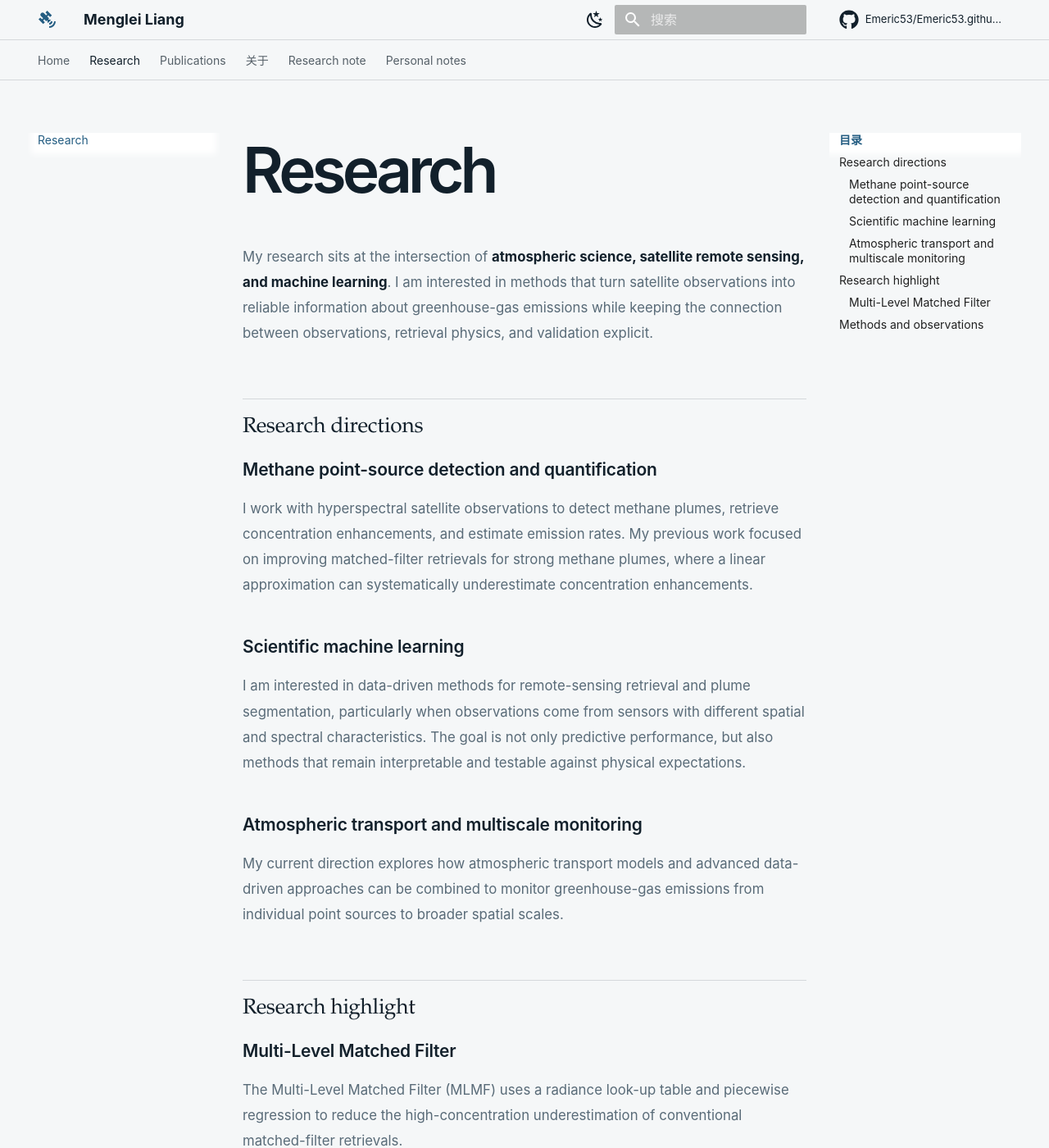
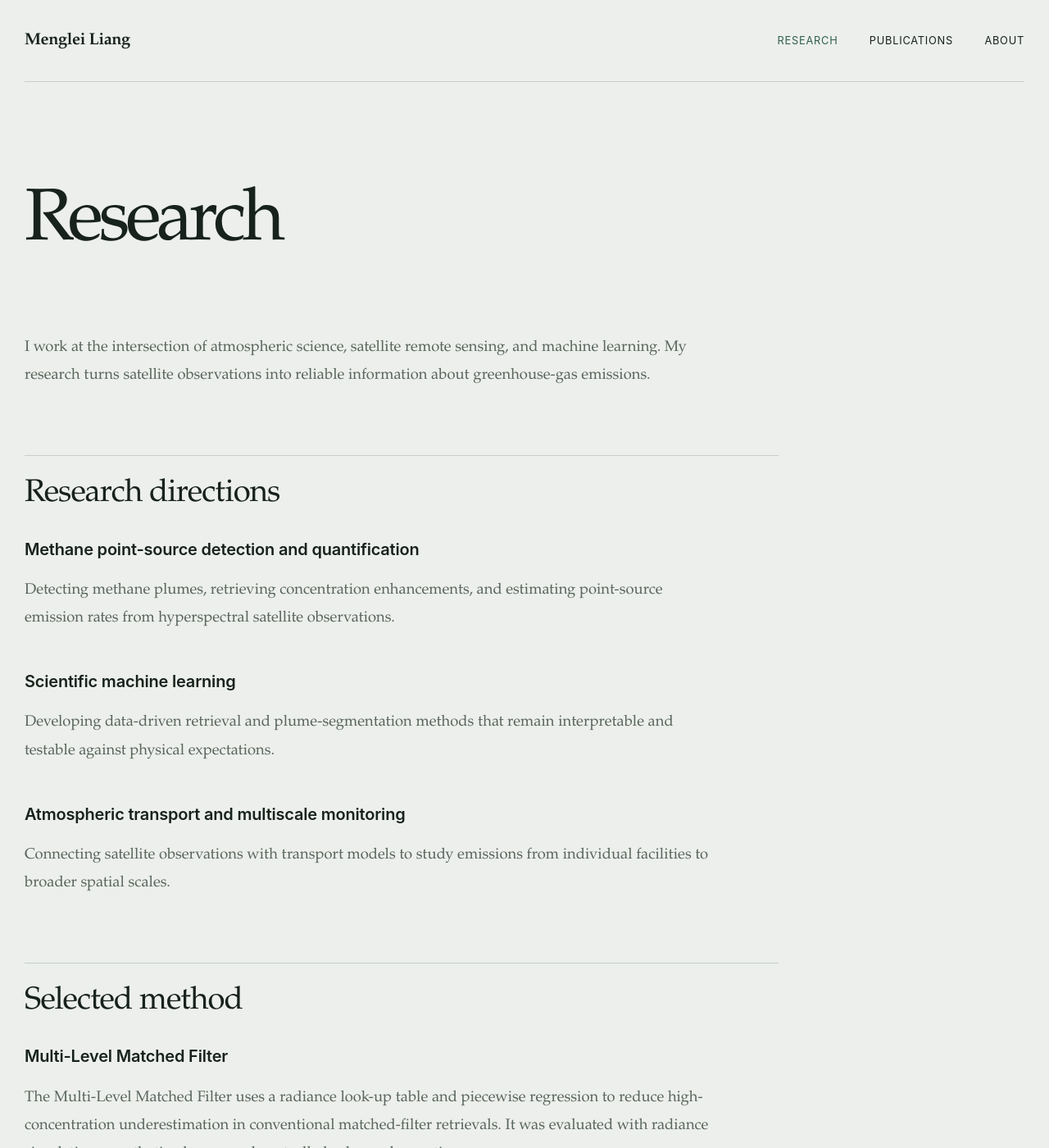
Before and after one commit to Emeric53/Emeric53.github.io, an MkDocs documentation site: the page built from docs/research.md, in a window 1280 px wide and 1400 px high. Shown: the whole window at 82% size. Built offline with MkDocs 1.6.1 and Material for MkDocs 9.7.7, drawn with Linux system fonts in a browser that asks for light colours; comment, search, counter and statistics services are not loaded; some of the changed text lies outside the part shown.

Commit message:
Simplify academic site structure

```diff
--- a/docs/research.md
+++ b/docs/research.md
@@ -1,47 +1,31 @@
 ---
 title: Research
 description: Menglei Liang's research on methane remote sensing, scientific machine learning, and greenhouse-gas monitoring.
+template: academic-page.html
 ---
 
 # Research
 
-My research sits at the intersection of **atmospheric science, satellite remote sensing, and machine learning**. I am interested in methods that turn satellite observations into reliable information about greenhouse-gas emissions while keeping the connection between observations, retrieval physics, and validation explicit.
+I work at the intersection of atmospheric science, satellite remote sensing, and machine learning. My research turns satellite observations into reliable information about greenhouse-gas emissions.
 
 ## Research directions
 
 ### Methane point-source detection and quantification
 
-I work with hyperspectral satellite observations to detect methane plumes, retrieve concentration enhancements, and estimate emission rates. My previous work focused on improving matched-filter retrievals for strong methane plumes, where a linear approximation can systematically underestimate concentration enhancements.
+Detecting methane plumes, retrieving concentration enhancements, and estimating point-source emission rates from hyperspectral satellite observations.
 
 ### Scientific machine learning
 
-I am interested in data-driven methods for remote-sensing retrieval and plume segmentation, particularly when observations come from sensors with different spatial and spectral characteristics. The goal is not only predictive performance, but also methods that remain interpretable and testable against physical expectations.
+Developing data-driven retrieval and plume-segmentation methods that remain interpretable and testable against physical expectations.
 
 ### Atmospheric transport and multiscale monitoring
 
-My current direction explores how atmospheric transport models and advanced data-driven approaches can be combined to monitor greenhouse-gas emissions from individual point sources to broader spatial scales.
+Connecting satellite observations with transport models to study emissions from individual facilities to broader spatial scales.
 
-## Research highlight
+## Selected method
 
 ### Multi-Level Matched Filter
 
-The Multi-Level Matched Filter (MLMF) uses a radiance look-up table and piecewise regression to reduce the high-concentration underestimation of conventional matched-filter retrievals.
-
-Across the validation experiments reported in the paper:
-
-- high-concentration relative errors were reduced from as much as −30% to within ±5%;
-- the regression slope improved from 0.89 to 1.00 in radiance-residual tests;
-- RMSE decreased from 1563.63 to 337.09 ppm·m for simulated Gaussian plumes;
-- controlled-release emission estimates improved from an R² of 0.71 to 0.96.
+The Multi-Level Matched Filter uses a radiance look-up table and piecewise regression to reduce high-concentration underestimation in conventional matched-filter retrievals. It was evaluated with radiance simulations, synthetic plumes, and controlled-release observations.
 
 [Read the paper](https://doi.org/10.3390/rs17050843){ .academic-inline-link }
-[Chinese research note](academic/新型多层匹配滤波算法显著提升甲烷排放监测精度-公众号.md){ .academic-inline-link }
-
-## Methods and observations
-
-- Hyperspectral and multispectral satellite observations
-- Methane matched-filter retrievals
-- Radiative-transfer simulations and look-up tables
-- Plume detection and semantic segmentation
-- Controlled-release and simulated-plume validation
-- Atmospheric transport and inverse-modeling workflows
--- a/docs/stylesheets/academic.css
+++ b/docs/stylesheets/academic.css
@@ -1,12 +1,12 @@
 :root {
-  --academic-bg: #f5f7f8;
-  --academic-surface: #ffffff;
-  --academic-ink: #12202b;
-  --academic-muted: #596b78;
-  --academic-faint: #8b99a3;
-  --academic-line: rgba(18, 32, 43, 0.14);
-  --academic-blue: #245d82;
-  --academic-cyan: #58a4b8;
+  --academic-bg: #ecefeb;
+  --academic-surface: #f7f8f5;
+  --academic-ink: #18221c;
+  --academic-muted: #59645d;
+  --academic-faint: #7d8981;
+  --academic-line: rgba(24, 34, 28, 0.16);
+  --academic-blue: #315f52;
+  --academic-cyan: #315f52;
   --academic-serif: "Iowan Old Style", "Palatino Linotype", "Noto Serif", Georgia, serif;
   --academic-sans: Inter, "Helvetica Neue", "PingFang SC", Arial, sans-serif;
   --academic-mono: "SFMono-Regular", Consolas, monospace;
@@ -45,6 +45,10 @@
 
 body {
   background: var(--academic-bg);
+}
+
+html {
+  overflow-y: scroll;
 }
 
 .md-header {
@@ -150,26 +154,30 @@ body {
   color: var(--academic-blue);
 }
 
-.md-main__inner:has(.academic-home) {
+.md-main__inner:has(.academic-home),
+.md-main__inner:has(.academic-shell) {
   display: block;
   max-width: none;
   margin: 0;
 }
 
-.academic-home {
+.academic-home,
+.academic-shell {
   min-height: 100vh;
   color: var(--academic-ink);
   background: var(--academic-bg);
 }
 
-.academic-home a {
+.academic-home a,
+.academic-shell a {
   color: inherit;
 }
 
 .academic-nav,
 .academic-main,
+.academic-page,
 .academic-footer {
-  width: min(calc(100% - 3rem), 76rem);
+  width: min(calc(100% - 3rem), 64rem);
   margin-inline: auto;
 }
 
@@ -182,66 +190,48 @@ body {
   font-family: var(--academic-sans);
   font-size: .68rem;
   letter-spacing: .08em;
-  text-transform: uppercase;
 }
 
 .academic-nav__name {
-  font-family: var(--academic-mono);
-  font-size: .9rem;
-  font-weight: 700;
-}
-
-.academic-nav__name span {
-  color: var(--academic-cyan);
+  font-family: var(--academic-serif);
+  font-size: 1rem;
+  font-weight: 600;
+  letter-spacing: -.02em;
 }
 
 .academic-nav__links {
   display: flex;
   gap: clamp(1.25rem, 3vw, 2.8rem);
+  font-size: .64rem;
+  letter-spacing: .06em;
+  text-transform: uppercase;
 }
 
 .academic-nav__links a:hover {
   color: var(--academic-blue);
 }
 
-.academic-hero {
-  position: relative;
-  display: grid;
-  grid-template-columns: minmax(0, 1.6fr) minmax(16rem, .8fr);
-  gap: 2rem clamp(3rem, 9vw, 8rem);
-  min-height: min(46rem, calc(100vh - 5rem));
-  padding: clamp(4rem, 10vh, 7rem) 0 4rem;
-  border-bottom: 1px solid var(--academic-line);
+.academic-nav__links a[aria-current="page"] {
+  color: var(--academic-blue);
 }
 
-.academic-hero__status {
-  grid-column: 1 / -1;
-  align-self: start;
-  color: var(--academic-muted);
-  font-family: var(--academic-mono);
-  font-size: .64rem;
-  letter-spacing: .08em;
-  text-transform: uppercase;
-}
-
-.status-dot {
-  display: inline-block;
-  width: .45rem;
-  height: .45rem;
-  margin-right: .55rem;
-  background: var(--academic-cyan);
-  border-radius: 50%;
-  box-shadow: 0 0 0 .25rem color-mix(in srgb, var(--academic-cyan) 16%, transparent);
+.academic-hero {
+  display: flex;
+  min-height: min(36rem, calc(100vh - 5rem));
+  padding: clamp(5rem, 14vh, 8rem) 0;
+  border-bottom: 1px solid var(--academic-line);
+  flex-direction: column;
+  justify-content: center;
 }
 
 .academic-hero__title {
-  align-self: end;
+  align-self: flex-start;
 }
 
 .academic-eyebrow,
 .academic-focus header > p,
 .academic-selected header > p {
-  margin: 0 0 1.25rem;
+  margin: 1.35rem 0 0;
   color: var(--academic-blue);
   font-family: var(--academic-mono);
   font-size: .62rem;
@@ -251,24 +241,24 @@ body {
 
 .academic-hero h1 {
   margin: 0;
-  font-family: var(--academic-sans);
-  font-size: clamp(4.2rem, 11vw, 9.2rem);
-  font-weight: 580;
-  letter-spacing: -.085em;
-  line-height: .82;
+  font-family: var(--academic-serif);
+  font-size: clamp(3.5rem, 7vw, 5.6rem);
+  font-weight: 500;
+  letter-spacing: -.06em;
+  line-height: .95;
 }
 
 .academic-hero__summary {
-  align-self: end;
-  padding-bottom: .5rem;
+  max-width: 42rem;
+  margin-top: clamp(2.5rem, 6vh, 4rem);
 }
 
 .academic-hero__summary > p {
   margin: 0;
   color: var(--academic-muted);
   font-family: var(--academic-serif);
-  font-size: clamp(1rem, 1.8vw, 1.2rem);
-  line-height: 1.8;
+  font-size: clamp(1.05rem, 1.8vw, 1.3rem);
+  line-height: 1.65;
 }
 
 .academic-actions {
@@ -278,59 +268,56 @@ body {
 }
 
 .academic-action {
-  display: inline-flex;
-  min-height: 2.7rem;
-  align-items: center;
-  padding: 0 1rem;
-  border: 1px solid var(--academic-line);
+  padding-bottom: .2rem;
+  border-bottom: 1px solid var(--academic-blue);
+  color: var(--academic-blue) !important;
   font-family: var(--academic-mono);
   font-size: .63rem;
   letter-spacing: .04em;
   text-transform: uppercase;
 }
 
-.academic-home .academic-action:hover,
-.academic-home .academic-action--primary {
-  color: var(--academic-surface);
-  background: var(--academic-ink);
+.academic-home .academic-action:hover {
+  color: var(--academic-ink) !important;
   border-color: var(--academic-ink);
 }
 
-.academic-affiliation {
-  grid-column: 2;
-  align-self: end;
-  padding: 1.25rem 0 0 1.25rem;
-  border-top: 1px solid var(--academic-ink);
-  border-left: 1px solid var(--academic-line);
+.academic-page {
+  min-height: calc(100vh - 10rem);
+  padding: clamp(4.5rem, 10vw, 7rem) 0 clamp(6rem, 12vw, 9rem);
 }
 
-.academic-affiliation span,
-.academic-coordinate {
-  color: var(--academic-faint);
-  font-family: var(--academic-mono);
-  font-size: .58rem;
-  letter-spacing: .08em;
-  text-transform: uppercase;
+.academic-page__content {
+  max-width: 46rem;
 }
 
-.academic-affiliation strong {
-  display: block;
-  margin-top: .75rem;
-  font-size: .9rem;
+.academic-page__content h1 {
+  margin: 0 0 clamp(3rem, 7vw, 5rem);
+  font-family: var(--academic-serif);
+  font-size: clamp(3rem, 7vw, 5rem);
+  font-weight: 500;
+  letter-spacing: -.055em;
+  line-height: 1;
 }
 
-.academic-affiliation p {
-  margin: .35rem 0 0;
-  color: var(--academic-muted);
-  font-size: .72rem;
-  line-height: 1.5;
+.academic-page__content h2 {
+  margin-top: 4rem;
+  padding-top: 1rem;
+  font-size: clamp(1.45rem, 3vw, 2rem);
+  letter-spacing: -.025em;
 }
 
-.academic-coordinate {
-  position: absolute;
-  top: 4rem;
-  right: 0;
-  writing-mode: vertical-rl;
+.academic-page__content h3 {
+  margin-top: 2.25rem;
+  font-size: 1rem;
+}
+
+.academic-page__content p,
+.academic-page__content li {
+  max-width: 42rem;
+  font-family: var(--academic-serif);
+  font-size: .92rem;
+  line-height: 1.85;
 }
 
 .academic-focus,
@@ -358,16 +345,12 @@ body {
 }
 
 .academic-focus__items article {
-  display: grid;
-  grid-template-columns: 2.5rem 1fr;
-  gap: .55rem 1rem;
+  display: block;
   padding: 1.5rem 0;
   border-bottom: 1px solid var(--academic-line);
 }
 
-.academic-focus__items span,
 .academic-paper__year {
-  grid-row: 1 / span 2;
   color: var(--academic-blue);
   font-family: var(--academic-mono);
   font-size: .6rem;
@@ -380,7 +363,7 @@ body {
 }
 
 .academic-focus__items p {
-  margin: 0;
+  margin: .45rem 0 0;
   color: var(--academic-muted);
   font-family: var(--academic-serif);
   font-size: .82rem;
@@ -443,27 +426,26 @@ body {
 }
 
 @media (max-width: 54rem) {
-  .academic-hero,
   .academic-focus,
   .academic-selected {
     grid-template-columns: 1fr;
-  }
-
-  .academic-affiliation {
-    grid-column: 1;
-    max-width: 25rem;
   }
 }
 
 @media (max-width: 44.9375rem) {
   .academic-nav,
   .academic-main,
+  .academic-page,
   .academic-footer {
-    width: min(calc(100% - 2rem), 76rem);
+    width: min(calc(100% - 2rem), 64rem);
   }
 
   .academic-nav {
-    min-height: 4.5rem;
+    min-height: 5.75rem;
+    align-items: flex-start;
+    flex-direction: column;
+    justify-content: center;
+    gap: .65rem;
   }
 
   .academic-nav__links {
@@ -476,11 +458,11 @@ body {
   }
 
   .academic-hero h1 {
-    font-size: clamp(4rem, 25vw, 6.6rem);
+    font-size: clamp(3rem, 15vw, 4.6rem);
   }
 
-  .academic-coordinate {
-    display: none;
+  .academic-page {
+    padding-top: 3.5rem;
   }
 
   .academic-papers > a {
--- a/mkdocs.yml
+++ b/mkdocs.yml
@@ -13,30 +13,14 @@ copyright: Copyright &copy; 2024 ~ now | 🦩 Menglei Liang
 
 theme:
   name: material
-  language: zh
+  language: en
   custom_dir: overrides
   favicon: assets/images/favicon.svg
   icon:
     logo: material/satellite-variant
     repo: fontawesome/brands/github
   features:
-    - navigation.indexes
-    - navigation.tabs
-    - navigation.sections
-    - toc.follow
-    - navigation.top
-    - search.suggest
-    - search.highlight
-    - content.tabs.link
-    - content.code.annotation
     - content.code.copy
-    - content.tooltips
-    - navigation.tracking
-    - navigation.footer
-    - navigation.file_type_icons
-    - navigation.instant
-    - navigation.instant.prefetch
-    - navigation.instant.progress
   palette:
     - scheme: default
       toggle:
@@ -58,30 +42,22 @@ extra:
 
 # Plugins
 plugins:
-  - search:
-      lang:
-        - en
-        - zh
-  - awesome-pages
-  - glightbox
-  - git-revision-date-localized:
-      type: timeago
-      locale: zh
-      enable_creation_date: true
-      enable_git_follow: false
-      fallback_to_build_date: true
   - minify:
       minify_html: true
 
 # Extra Configuration
-extra_javascript:
-  - javascripts/mathjax.js
-  - https://cdn.jsdelivr.net/npm/mathjax@3/es5/tex-mml-chtml.js
-  - https://cdn.jsdelivr.net/npm/pangu@4.0.7/dist/browser/pangu.min.js
-  - javascripts/pangu_init.js
-
 extra_css:
   - stylesheets/academic.css
+
+exclude_docs: |
+  academic/
+  stylesheets/index.md
+
+nav:
+  - Home: index.md
+  - Research: research.md
+  - Publications: publications.md
+  - About: about/index.md
 
 # Markdown Extensions
 markdown_extensions:
--- /dev/null
+++ b/overrides/404.html
@@ -0,0 +1,29 @@
+{% extends "main.html" %}
+
+{% block header %}{% endblock %}
+{% block tabs %}{% endblock %}
+{% block site_nav %}{% endblock %}
+
+{% block container %}
+  <div class="academic-shell">
+    <nav class="academic-nav" aria-label="Primary navigation">
+      <a class="academic-nav__name" href="/">Menglei Liang</a>
+      <div class="academic-nav__links">
+        <a href="/research/">Research</a>
+        <a href="/publications/">Publications</a>
+        <a href="/about/">About</a>
+      </div>
+    </nav>
+
+    <main class="academic-page academic-page--error">
+      <article class="academic-page__content md-typeset">
+        <h1>404</h1>
+        <p>This page does not exist. <a href="/">Return home</a>.</p>
+      </article>
+    </main>
+
+    {% include "partials/academic-footer.html" %}
+  </div>
+{% endblock %}
+
+{% block footer %}{% endblock %}
--- a/overrides/academic-home.html
+++ b/overrides/academic-home.html
@@ -6,72 +6,49 @@
 
 {% block container %}
   <div class="academic-home">
-    <nav class="academic-nav" aria-label="Primary navigation">
-      <a class="academic-nav__name" href="{{ '.' | url }}">ML<span>/</span></a>
-      <div class="academic-nav__links">
-        <a href="{{ 'research/' | url }}">Research</a>
-        <a href="{{ 'publications/' | url }}">Publications</a>
-        <a href="{{ 'about/' | url }}">About</a>
-        <a href="{{ 'blog/' | url }}">Blog ↗</a>
-      </div>
-    </nav>
+    {% include "partials/academic-nav.html" %}
 
     <main class="academic-main">
       <section class="academic-hero" aria-labelledby="academic-title">
-        <div class="academic-hero__status">
-          <span class="status-dot" aria-hidden="true"></span>
-          PhD Student · University at Albany
-        </div>
         <div class="academic-hero__title">
-          <p class="academic-eyebrow">Atmospheric science · Remote sensing · Machine learning</p>
-          <h1 id="academic-title">Menglei<br>Liang</h1>
+          <h1 id="academic-title">Menglei Liang</h1>
+          <p class="academic-eyebrow">PhD student in Atmospheric Science · University at Albany</p>
         </div>
         <div class="academic-hero__summary">
           <p>
-            I study greenhouse-gas emissions at the intersection of atmospheric science and machine learning,
-            with a focus on methane remote sensing, point-source quantification, and data-driven methods.
+            I study methane emissions using satellite remote sensing and scientific machine learning.
           </p>
           <div class="academic-actions">
-            <a class="academic-action academic-action--primary" href="{{ 'research/' | url }}">View research</a>
-            <a class="academic-action" href="mailto:mliang3@albany.edu">Email me</a>
+            <a class="academic-action" href="{{ 'research/' | url }}">Research →</a>
+            <a class="academic-action" href="{{ 'publications/' | url }}">Publications →</a>
+            <a class="academic-action" href="mailto:mliang3@albany.edu">Email</a>
           </div>
         </div>
-        <aside class="academic-affiliation">
-          <span>Current affiliation</span>
-          <strong>Atmospheric Sciences Research Center</strong>
-          <p>University at Albany, State University of New York</p>
-        </aside>
-        <div class="academic-coordinate" aria-hidden="true">42.686° N · 73.824° W</div>
       </section>
 
       <section class="academic-focus" aria-labelledby="focus-title">
         <header>
-          <p>01 / Research focus</p>
-          <h2 id="focus-title">From satellite observations<br>to actionable emissions.</h2>
+          <h2 id="focus-title">Research</h2>
         </header>
         <div class="academic-focus__items">
           <article>
-            <span>01</span>
             <h3>Methane remote sensing</h3>
-            <p>Retrieving, detecting, and quantifying methane plumes from hyperspectral satellite observations.</p>
+            <p>Detecting and quantifying methane plumes from hyperspectral satellite observations.</p>
           </article>
           <article>
-            <span>02</span>
             <h3>Scientific machine learning</h3>
-            <p>Developing data-driven methods that remain connected to observation physics and validation.</p>
+            <p>Data-driven methods grounded in observation physics and validation.</p>
           </article>
           <article>
-            <span>03</span>
             <h3>Atmospheric transport</h3>
-            <p>Exploring how transport models and satellite data can support greenhouse-gas monitoring across scales.</p>
+            <p>Connecting satellite observations with atmospheric transport across scales.</p>
           </article>
         </div>
       </section>
 
       <section class="academic-selected" aria-labelledby="selected-title">
         <header>
-          <p>02 / Selected work</p>
-          <h2 id="selected-title">Publications</h2>
+          <h2 id="selected-title">Selected publications</h2>
           <a href="{{ 'publications/' | url }}">All publications →</a>
         </header>
         <div class="academic-papers">
@@ -95,14 +72,7 @@
       </section>
     </main>
 
-    <footer class="academic-footer">
-      <p>© 2026 Menglei Liang</p>
-      <div>
-        <a href="mailto:mliang3@albany.edu">Email</a>
-        <a href="https://github.com/Emeric53">GitHub</a>
-        <a href="{{ 'blog/' | url }}">Blog</a>
-      </div>
-    </footer>
+    {% include "partials/academic-footer.html" %}
   </div>
 {% endblock %}
 
--- /dev/null
+++ b/overrides/academic-page.html
@@ -0,0 +1,21 @@
+{% extends "main.html" %}
+
+{% block header %}{% endblock %}
+{% block tabs %}{% endblock %}
+{% block site_nav %}{% endblock %}
+
+{% block container %}
+  <div class="academic-shell">
+    {% include "partials/academic-nav.html" %}
+
+    <main class="academic-page">
+      <article class="academic-page__content md-typeset">
+        {{ page.content }}
+      </article>
+    </main>
+
+    {% include "partials/academic-footer.html" %}
+  </div>
+{% endblock %}
+
+{% block footer %}{% endblock %}
--- /dev/null
+++ b/overrides/partials/academic-footer.html
@@ -0,0 +1,7 @@
+<footer class="academic-footer">
+  <p>© 2026 Menglei Liang</p>
+  <div>
+    <a href="mailto:mliang3@albany.edu">Email</a>
+    <a href="https://github.com/Emeric53">GitHub</a>
+  </div>
+</footer>
--- /dev/null
+++ b/overrides/partials/academic-nav.html
@@ -0,0 +1,8 @@
+<nav class="academic-nav" aria-label="Primary navigation">
+  <a class="academic-nav__name" href="{{ '.' | url }}">Menglei Liang</a>
+  <div class="academic-nav__links">
+    <a href="{{ 'research/' | url }}"{% if page.url == 'research/' %} aria-current="page"{% endif %}>Research</a>
+    <a href="{{ 'publications/' | url }}"{% if page.url == 'publications/' %} aria-current="page"{% endif %}>Publications</a>
+    <a href="{{ 'about/' | url }}"{% if page.url == 'about/' %} aria-current="page"{% endif %}>About</a>
+  </div>
+</nav>
```
Also changed, not shown: docs/about/index.md (+8 -5 lines), docs/publications.md (+1 -4 lines).
